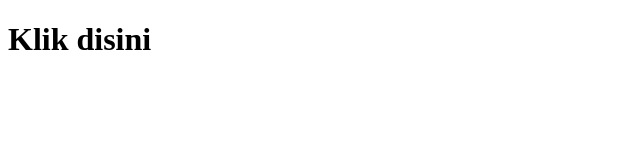
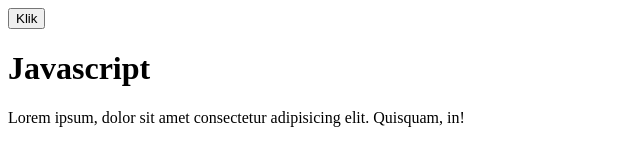
Before and after one commit to SafiaRashidaRaya/javascript-pemrograman-web, a plain HTML site: page index.html in a window 1280 px wide. Shown: the whole page, without its empty margins (0-640 px from the left). Drawn offline with Linux system fonts and the light colour scheme.

Commit message:
versi 1.3
DOM Selector Javascript

```diff
--- a/index.html
+++ b/index.html
@@ -8,6 +8,13 @@
     <script src="javascript.js" defer></script>
 </head>
 <body>
-    <h1 id="me" onclick="show()">Klik disini</h1>
+    <!-- <h1 id="me" onclick="show()">Klik disini</h1> -->
+
+    <button onclick="tampil()">Klik</button>
+
+    <div class="container">
+        <h1>Javascript</h1>
+        <p id="para">Lorem ipsum, dolor sit amet consectetur adipisicing elit. Quisquam, in!</p>
+    </div>
 </body>
 </html>
--- a/javascript.js
+++ b/javascript.js
@@ -1,3 +1,5 @@
-function show(){
-    document.querySelector("#me").innerHTML = "Javascript";
+function tampil(){
+    document.querySelector("h1").innerText = "Belajar Javascript";
+    document.querySelector(".container").style.backgroundColor = "blue";
+    document.querySelector("#para").style.fontSize = "100px"
 }
```
